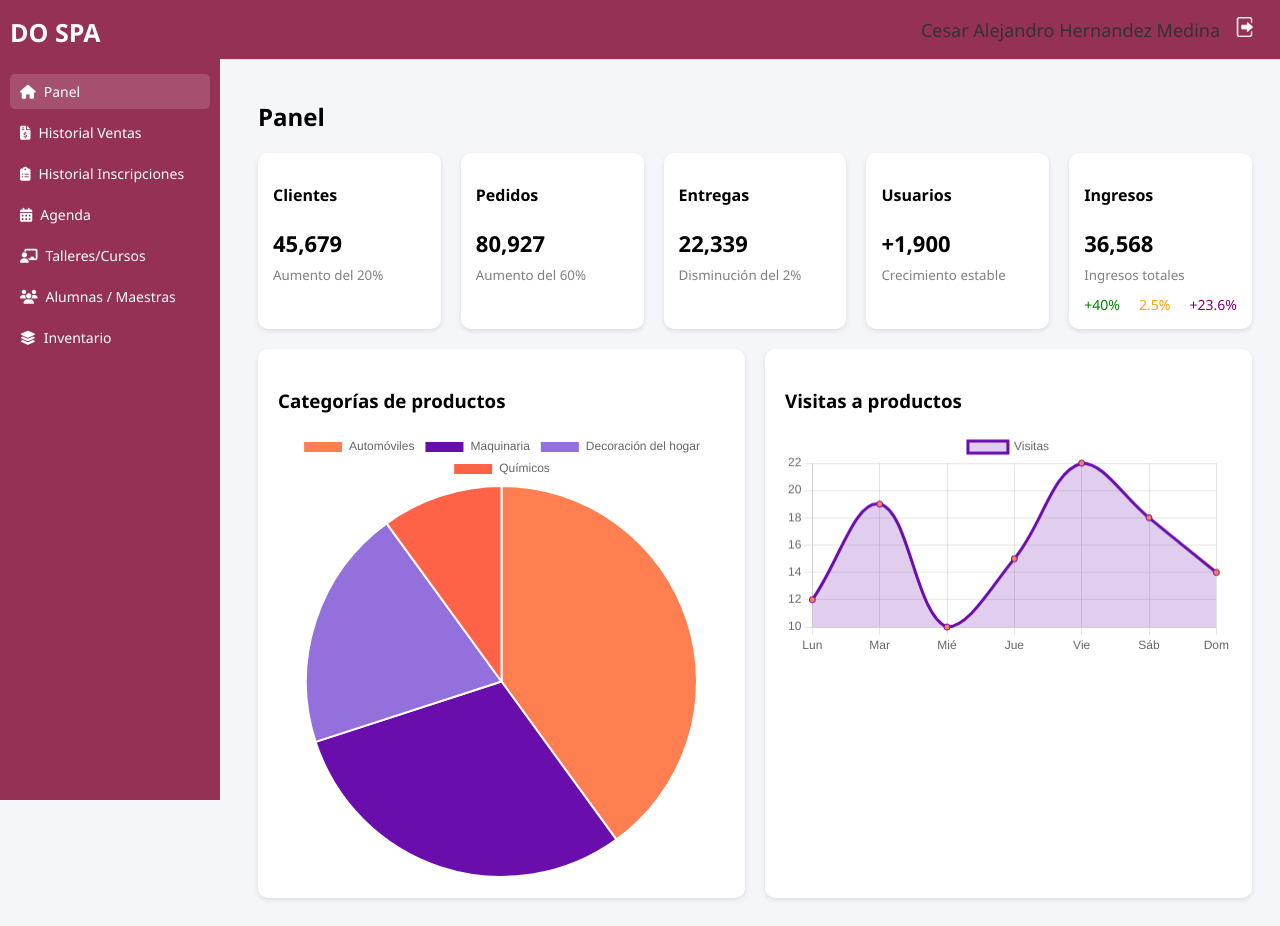
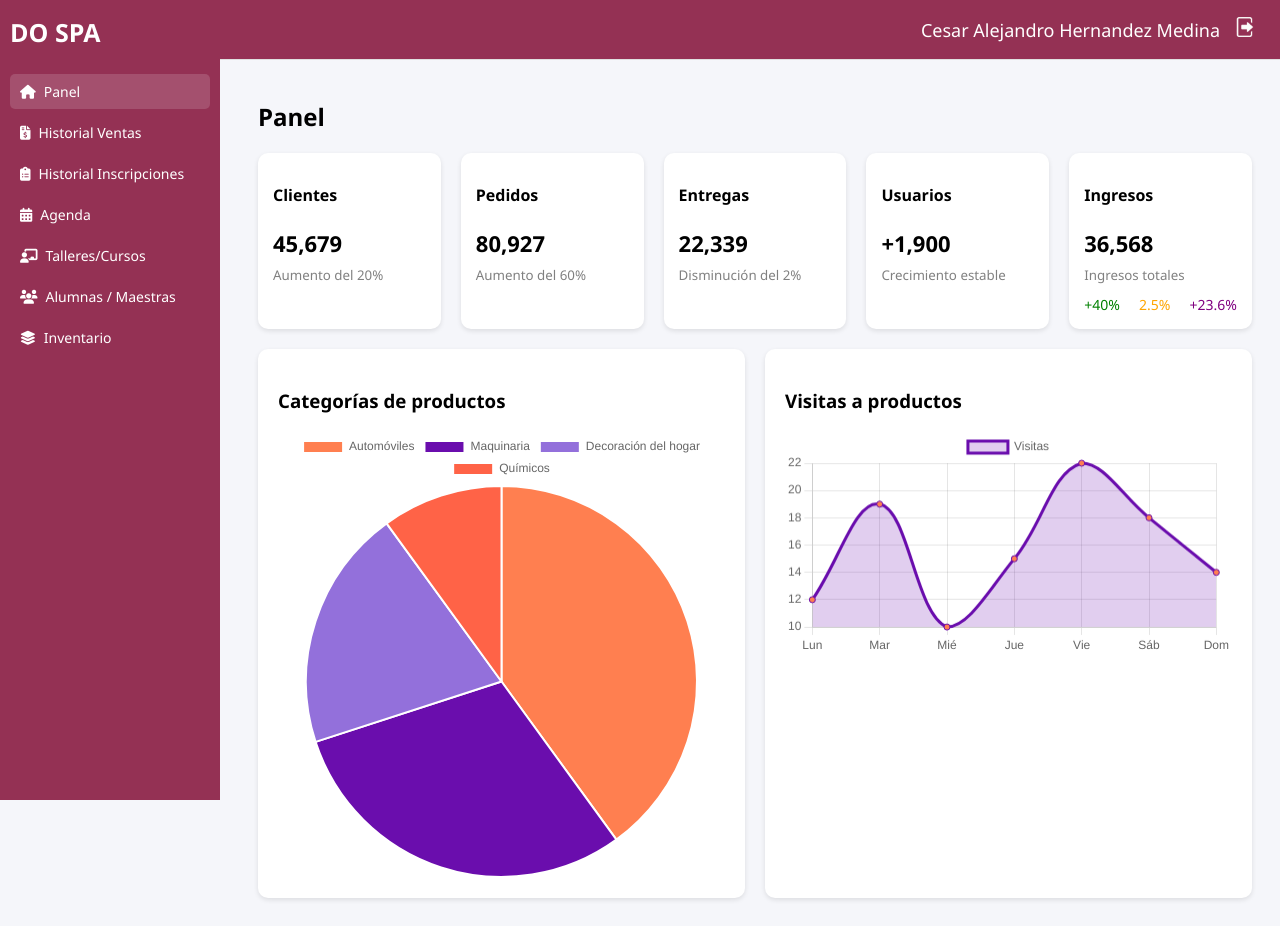
Before and after one commit to CesarHdz22/DoSpa, a PHP site: page /main.php in a window 1280 px wide. Run offline with PHP 8.4, Linux system fonts and the light colour scheme; a user stored in the database is signed in; some libraries are stand-ins or nearby versions.

Commit message:
color usuario

```diff
--- a/css/header.css
+++ b/css/header.css
@@ -34,5 +34,5 @@ html{
 
 .user-info span {
   font-weight: 500;
-  color: #333;
+  color: white;
 }
```
